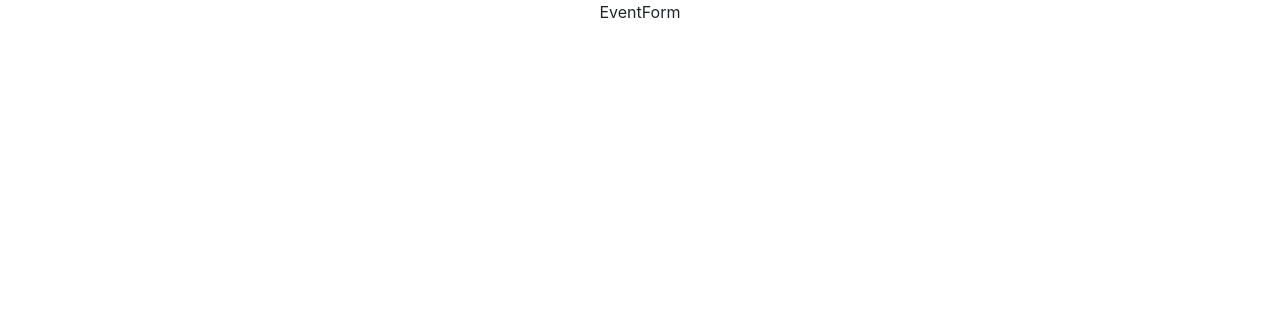
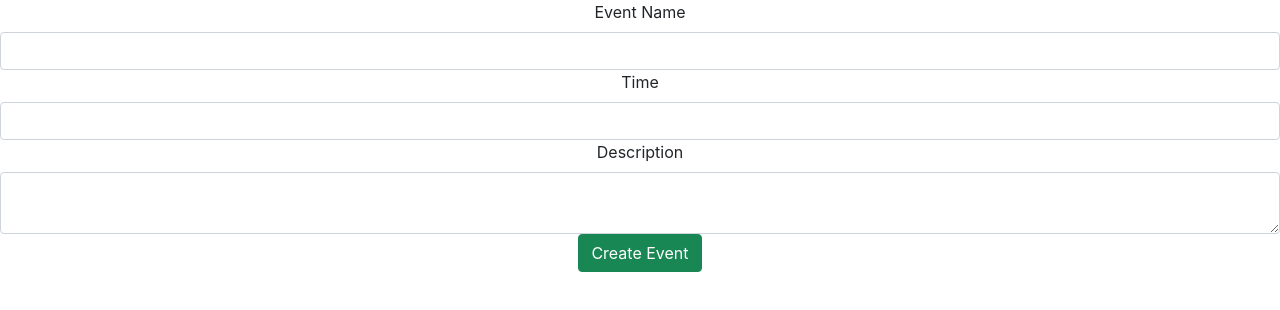
Before and after one commit to PatrickBoynton/night_watch, a React (Create React App) app in the folder frontend/static/: page /event/form in a window 1280 px wide. Shown: the top 310 px of the page. Built offline with nearby package versions, Linux system fonts and the light colour scheme.

Commit message:
Created a form had it set up to handle state.

```diff
--- a/frontend/static/src/components/EventForm.js
+++ b/frontend/static/src/components/EventForm.js
@@ -1,10 +1,46 @@
 import {Component} from 'react';
 class EventForm extends Component {
 
+    constructor(props) {
+        super(props);
+
+        this.state = {
+            name: '',
+            time: '',
+            description: '',
+        }
+
+        this.handleInput = this.handleInput.bind(this);
+        this.handleSubmit = this.handleSubmit.bind(this);
+    }
+
+    handleInput(event) {
+        this.setState({[event.target.name]: event.target.value})
+    }
+
+    handleSubmit(event){
+        event.preventDefault();
+        console.log(this.state);
+    }
+
     render() {
         return (
-            <form>
-                EventForm
+            <form onSubmit={this.handleSubmit}>
+                <label className="form-label" htmlFor="name">Event Name</label>
+                <input className="form-control" type="text"
+                       onChange={this.handleInput}
+                       name="name"/>
+                <label className="form-label" htmlFor="time">Time</label>
+                <input className="form-control" type="text"
+                       onChange={this.handleInput}
+                       name="time"/>
+                <label className="form-label" htmlFor="description">Description</label>
+                <textarea className="form-control"
+                          onChange={this.handleInput}
+                          name="description"
+                          value={this.state.description}>
+                </textarea>
+                <button className="btn btn-success" type="submit">Create Event</button>
             </form>
         );
     }
```
